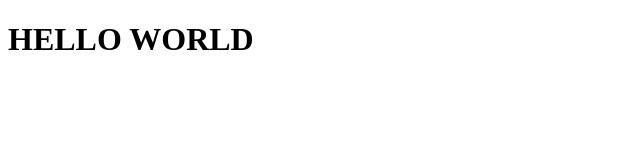
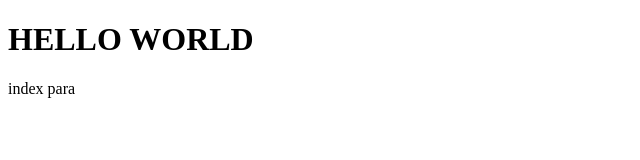
Before and after one commit to aishafzal/Learning-Git, a plain HTML site: page index.html in a window 1280 px wide. Shown: the full height of the page, 0-640 px from the left. Drawn offline with Linux system fonts and the light colour scheme.

Commit message:
added first para in index.html

```diff
--- a/index.html
+++ b/index.html
@@ -8,5 +8,6 @@
 </head>
 <body>
     <h1>HELLO WORLD</h1>
+    <p>index para</p>
 </body>
 </html>
```
